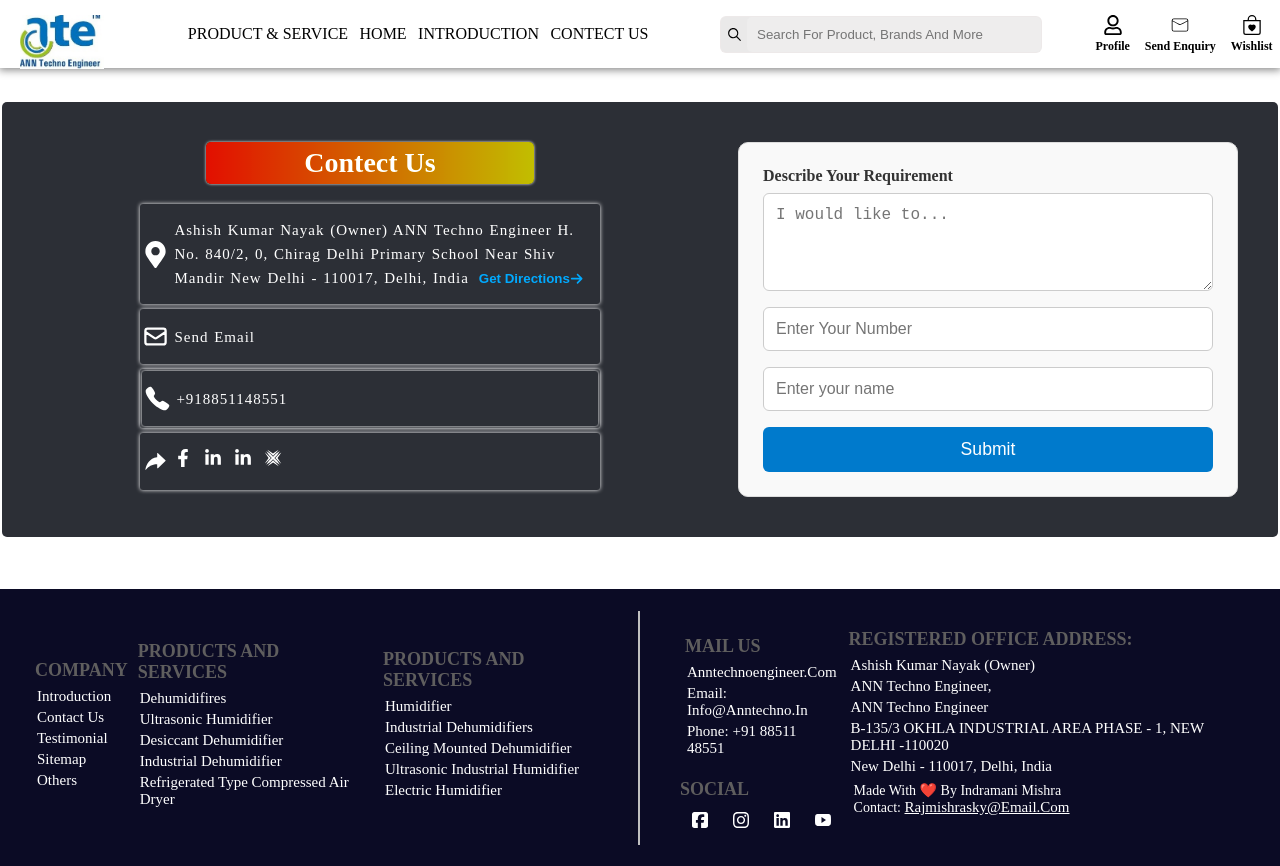
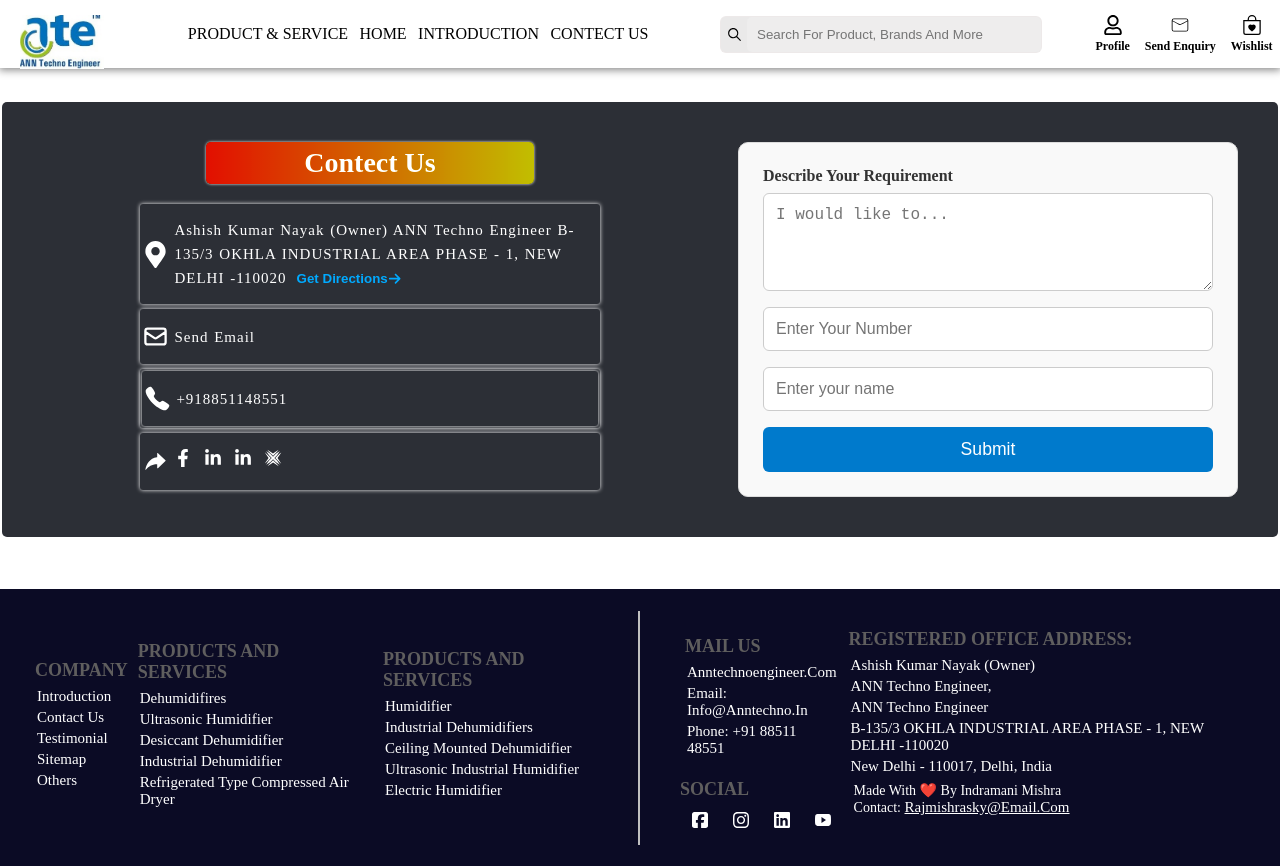
Before and after one commit to indramani-1mishra/anntechnoenginee, a React (Vite) app: page /sellerinfo in a window 1280 px wide. Built offline with nearby package versions, Linux system fonts and the light colour scheme.

Commit message:
change the address at footerbanner
Updated address details for the owner in footer banner.

```diff
--- a/src/components/footer/foterbanner.jsx/footerbanner.jsx
+++ b/src/components/footer/foterbanner.jsx/footerbanner.jsx
@@ -31,9 +31,9 @@
           <p className='iconp'><FaMapMarkerAlt fontSize="27px"/></p>
           <p className='iconsinfo' >Ashish Kumar Nayak (Owner)
 
-           ANN Techno Engineer
-        H. No. 840/2, 0, Chirag Delhi Primary School Near Shiv Mandir
-         New Delhi - 110017, Delhi, India<button onClick={onclickhandler}>Get Directions <FaArrowRight/></button></p></div>
+          ANN Techno Engineer
+B-135/3  OKHLA INDUSTRIAL AREA
+PHASE - 1, NEW DELHI -110020<button onClick={onclickhandler}>Get Directions <FaArrowRight/></button></p></div>
          <div className='infos' onClick={()=>setshowemail(!showemail)}>
          <p className='iconp'><HiOutlineMail fontSize="27px"/></p>
          <p className='iconsinfo'>Send Email</p></div>
```
